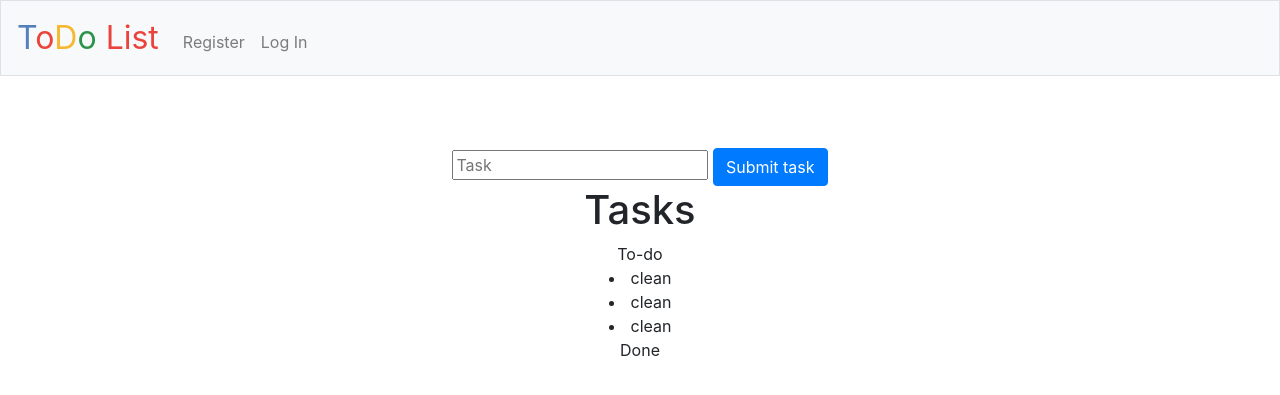
After one commit to AdelaMester/todo-Django, a Django app: page /tasks in a window 1280 px wide. The commit adds this page. Shown: the top 395 px of the page. Run offline with Django 3.2, Linux system fonts and the light colour scheme; data comes from the database, SQL or seed files in the repository; both versions use the stored data as it was after the commit.

Commit message:
Created todo list

```diff
--- a/todoList/static/styles.css
+++ b/todoList/static/styles.css
@@ -45,3 +45,27 @@ main img
     /* Constrain images on small screens */
     max-width: 100%;
 }
+
+parent
+{
+    order: 2px solid #DFA612;
+    color: black;
+    display: flex;
+    font-family: sans-serif;
+    font-weight: bold;
+}
+
+tasks display
+{
+    flex-basis: 100%;
+    flex-grow: 1;
+    padding: 10px;
+}
+
+dropzone
+{
+    background-color: #6DB65B;
+    flex-basis: 100%;
+    flex-grow: 1;
+    padding: 10px;
+}
--- /dev/null
+++ b/todoList/templates/todoList/tasks.html
@@ -0,0 +1,25 @@
+{% extends "todoList/layout.html" %}
+
+{% block title %}
+    Tasks
+{% endblock %}
+
+{% block main %}
+
+    <form action="{% url 'tasks' %}" method="post">
+        {% csrf_token %}
+        <input name="task" placeholder="Task" type="text"/>
+        <button class="btn btn-primary" type="submit">Submit task</button>
+    </form>
+
+    <div class="parent">
+      <h1>Tasks</h1>
+      <div class="tasks display">
+        To-do
+        {% for task in display_tasks %}
+            <li> {{ task.1 }} </li>
+            <!--<div id= {{ task.0 }} class="task" draggable="true" ondragstart="onDragStart(event);">{{ task.1 }}</div> -->
+        {% endfor %}
+      <div class="dropzone" ondragover="onDragOver(event);" ondrop="onDrop(event);">Done</div>
+    </div>
+{% endblock %}
--- a/todoList/urls.py
+++ b/todoList/urls.py
@@ -11,4 +11,5 @@ urlpatterns = [
     path("login", views.login, name="login"),
     path("logout", views.logout, name="logout"),
     path("register", views.register, name="register"),
+    path("tasks", views.tasks, name="tasks"),
 ]
--- a/todoList/views.py
+++ b/todoList/views.py
@@ -15,6 +15,10 @@ def index(request):
     return render(request, "todoList/index.html")
 
 def login(request):
+
+    """ Login user """
+
+
     # Forget any user_id
     # session.clear()
 
@@ -31,14 +35,11 @@ def login(request):
             return HttpResponse("must provide password", 403)
 
         # Query database for username
-        #with connection.cursor() as cursor:
-        #    users = cursor.execute("SELECT * from todoList_users WHERE username = %s", [request.POST["username"]])
         users = Users.objects.get(username=request.POST["username"])
         print(users)
 
         # Ensure username exists and password is correct
-        # if len(rows) != 1 -> as in to check there is only one user with that username
-        #if the hashse are not equal, that means the password is not correct for that user
+        # If the hashse are not equal, that means the password is not correct for that user
         if not check_password(request.POST["password"],users.hash_password):
             return HttpResponse("Invalid username and/or password", 403)
 
@@ -49,10 +50,6 @@ def login(request):
         # Redirect user to home page
         return redirect("/")
 
-        #rows = db.execute("SELECT * FROM users WHERE username = ?", request.form.get("username"))
-        #with connection.cursor() as cursor:
-        #        cursor.execute("INSERT INTO todoList_users (username, hash_password) VALUES (%s, %s)", [existing_user, make_password(password)])
-        #else:
 
 
 def register(request):
@@ -99,9 +96,35 @@ def register(request):
 
 
 def logout(request):
+
+    """ Logout user """
+
+
     # Forget any user_id
     print(request.session["user_id"])
     request.session.clear()
 
     if request.method == 'GET':
         return render(request, "todoList/login.html")
+
+def tasks(request):
+
+    """ Create tasks """
+
+
+    # Render the tasks template
+    if request.method == 'GET':
+        with connection.cursor() as cursor:
+            display_tasks = cursor.execute("SELECT * FROM todoList_tasks").fetchall()
+
+        return render(request, "todoList/tasks.html", {
+            "display_tasks": display_tasks
+        })
+
+
+
+    if request.method == 'POST':
+        description =request.POST["task"]
+        with connection.cursor() as cursor:
+            cursor.execute("INSERT INTO todoList_tasks (description, completed) VALUES (%s, %s)", [description, 'False'])
+        return HttpResponse("Task saved")
```
Also changed, not shown: db.sqlite3.
